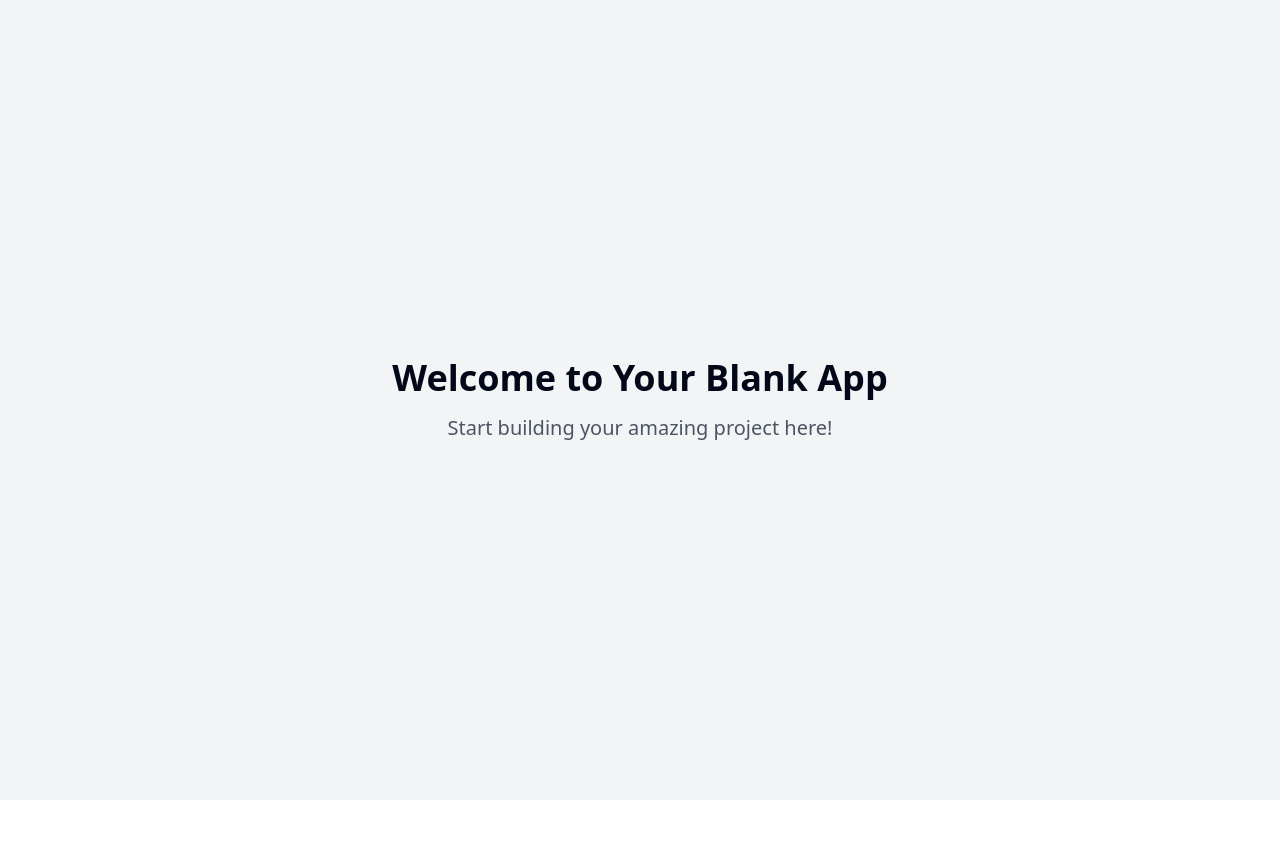
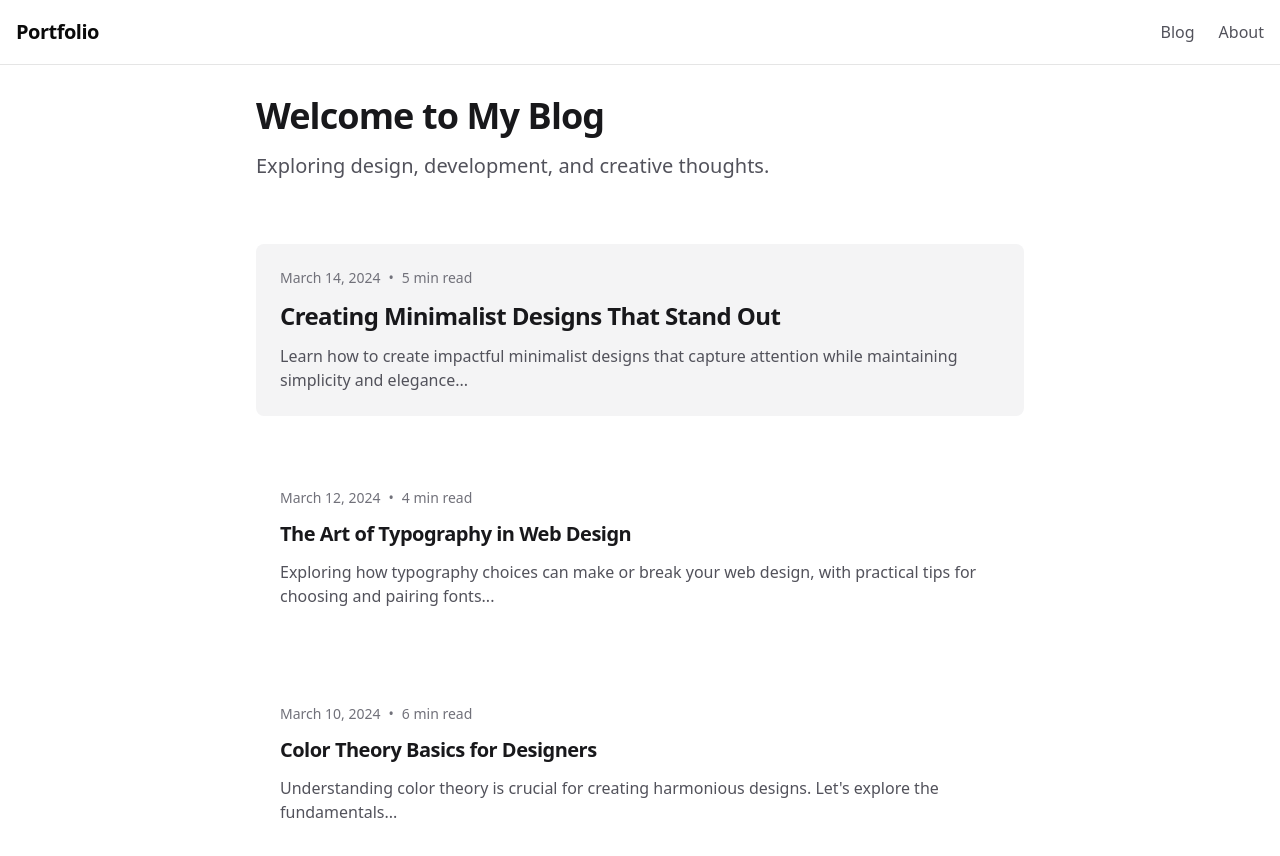
Before and after one commit to ElijahAhianyo/myportfoliosite, a React (Vite) app: page / in a window 1280 px wide. Shown: the top 856 px of the page. Before the commit the page ends 800 px from the top, so only its background shows below. Built offline with nearby package versions, Linux system fonts and the light colour scheme.

Commit message:
Add minimalist portfolio site
This commit adds a basic website for a portfolio, with a focus on blogging functionality.

```diff
--- /dev/null
+++ b/src/components/BlogCard.tsx
@@ -0,0 +1,46 @@
+
+import { Link } from "react-router-dom";
+
+interface BlogCardProps {
+  title: string;
+  excerpt: string;
+  date: string;
+  readingTime: string;
+  slug: string;
+  featured?: boolean;
+}
+
+const BlogCard = ({ title, excerpt, date, readingTime, slug, featured }: BlogCardProps) => {
+  return (
+    <Link
+      to={`/blog/${slug}`}
+      className={`
+        block group p-6 rounded-lg transition-all duration-300
+        ${featured
+          ? 'bg-blog-100 hover:bg-blog-200'
+          : 'hover:bg-blog-50'
+        }
+      `}
+    >
+      <article className="space-y-3">
+        <div className="flex items-center gap-2 text-sm text-blog-500">
+          <time>{date}</time>
+          <span>•</span>
+          <span>{readingTime}</span>
+        </div>
+        <h2 className={`
+          ${featured ? 'text-2xl' : 'text-xl'}
+          font-semibold tracking-tight text-blog-900
+          group-hover:text-blog-600 transition-colors
+        `}>
+          {title}
+        </h2>
+        <p className="text-blog-600 line-clamp-2">
+          {excerpt}
+        </p>
+      </article>
+    </Link>
+  );
+};
+
+export default BlogCard;
--- /dev/null
+++ b/src/components/Header.tsx
@@ -0,0 +1,33 @@
+
+import { Link } from "react-router-dom";
+
+const Header = () => {
+  return (
+    <header className="fixed top-0 left-0 right-0 z-50 bg-background/80 backdrop-blur-sm border-b">
+      <div className="container mx-auto px-4 h-16 flex items-center justify-between">
+        <Link
+          to="/"
+          className="text-xl font-semibold tracking-tight hover:text-blog-600 transition-colors"
+        >
+          Portfolio
+        </Link>
+        <nav className="flex gap-6">
+          <Link
+            to="/"
+            className="text-blog-600 hover:text-blog-800 transition-colors"
+          >
+            Blog
+          </Link>
+          <Link
+            to="/about"
+            className="text-blog-600 hover:text-blog-800 transition-colors"
+          >
+            About
+          </Link>
+        </nav>
+      </div>
+    </header>
+  );
+};
+
+export default Header;
--- a/src/index.css
+++ b/src/index.css
@@ -1,3 +1,4 @@
+
 @tailwind base;
 @tailwind components;
 @tailwind utilities;
@@ -5,88 +6,34 @@
 @layer base {
   :root {
     --background: 0 0% 100%;
-    --foreground: 222.2 84% 4.9%;
+    --foreground: 0 0% 3.9%;
 
     --card: 0 0% 100%;
-    --card-foreground: 222.2 84% 4.9%;
+    --card-foreground: 0 0% 3.9%;
 
     --popover: 0 0% 100%;
-    --popover-foreground: 222.2 84% 4.9%;
+    --popover-foreground: 0 0% 3.9%;
 
-    --primary: 222.2 47.4% 11.2%;
-    --primary-foreground: 210 40% 98%;
+    --primary: 0 0% 9%;
+    --primary-foreground: 0 0% 98%;
 
-    --secondary: 210 40% 96.1%;
-    --secondary-foreground: 222.2 47.4% 11.2%;
+    --secondary: 0 0% 96.1%;
+    --secondary-foreground: 0 0% 9%;
 
-    --muted: 210 40% 96.1%;
-    --muted-foreground: 215.4 16.3% 46.9%;
+    --muted: 0 0% 96.1%;
+    --muted-foreground: 0 0% 45.1%;
 
-    --accent: 210 40% 96.1%;
-    --accent-foreground: 222.2 47.4% 11.2%;
+    --accent: 0 0% 96.1%;
+    --accent-foreground: 0 0% 9%;
 
     --destructive: 0 84.2% 60.2%;
-    --destructive-foreground: 210 40% 98%;
+    --destructive-foreground: 0 0% 98%;
 
-    --border: 214.3 31.8% 91.4%;
-    --input: 214.3 31.8% 91.4%;
-    --ring: 222.2 84% 4.9%;
+    --border: 0 0% 89.8%;
+    --input: 0 0% 89.8%;
+    --ring: 0 0% 3.9%;
 
     --radius: 0.5rem;
-
-    --sidebar-background: 0 0% 98%;
-
-    --sidebar-foreground: 240 5.3% 26.1%;
-
-    --sidebar-primary: 240 5.9% 10%;
-
-    --sidebar-primary-foreground: 0 0% 98%;
-
-    --sidebar-accent: 240 4.8% 95.9%;
-
-    --sidebar-accent-foreground: 240 5.9% 10%;
-
-    --sidebar-border: 220 13% 91%;
-
-    --sidebar-ring: 217.2 91.2% 59.8%;
-  }
-
-  .dark {
-    --background: 222.2 84% 4.9%;
-    --foreground: 210 40% 98%;
-
-    --card: 222.2 84% 4.9%;
-    --card-foreground: 210 40% 98%;
-
-    --popover: 222.2 84% 4.9%;
-    --popover-foreground: 210 40% 98%;
-
-    --primary: 210 40% 98%;
-    --primary-foreground: 222.2 47.4% 11.2%;
-
-    --secondary: 217.2 32.6% 17.5%;
-    --secondary-foreground: 210 40% 98%;
-
-    --muted: 217.2 32.6% 17.5%;
-    --muted-foreground: 215 20.2% 65.1%;
-
-    --accent: 217.2 32.6% 17.5%;
-    --accent-foreground: 210 40% 98%;
-
-    --destructive: 0 62.8% 30.6%;
-    --destructive-foreground: 210 40% 98%;
-
-    --border: 217.2 32.6% 17.5%;
-    --input: 217.2 32.6% 17.5%;
-    --ring: 212.7 26.8% 83.9%;
-    --sidebar-background: 240 5.9% 10%;
-    --sidebar-foreground: 240 4.8% 95.9%;
-    --sidebar-primary: 224.3 76.3% 48%;
-    --sidebar-primary-foreground: 0 0% 100%;
-    --sidebar-accent: 240 3.7% 15.9%;
-    --sidebar-accent-foreground: 240 4.8% 95.9%;
-    --sidebar-border: 240 3.7% 15.9%;
-    --sidebar-ring: 217.2 91.2% 59.8%;
   }
 }
 
@@ -94,8 +41,13 @@
   * {
     @apply border-border;
   }
-
   body {
-    @apply bg-background text-foreground;
+    @apply bg-background text-foreground antialiased;
   }
 }
+
+@layer utilities {
+  .text-balance {
+    text-wrap: balance;
+  }
+}
--- a/src/pages/Index.tsx
+++ b/src/pages/Index.tsx
@@ -1,13 +1,62 @@
-// Update this page (the content is just a fallback if you fail to update the page)
+
+import Header from "@/components/Header";
+import BlogCard from "@/components/BlogCard";
+
+// Mock data - replace with real data later
+const posts = [
+  {
+    title: "Creating Minimalist Designs That Stand Out",
+    excerpt: "Learn how to create impactful minimalist designs that capture attention while maintaining simplicity and elegance...",
+    date: "March 14, 2024",
+    readingTime: "5 min read",
+    slug: "minimalist-designs",
+    featured: true,
+  },
+  {
+    title: "The Art of Typography in Web Design",
+    excerpt: "Exploring how typography choices can make or break your web design, with practical tips for choosing and pairing fonts...",
+    date: "March 12, 2024",
+    readingTime: "4 min read",
+    slug: "typography-in-web-design",
+  },
+  {
+    title: "Color Theory Basics for Designers",
+    excerpt: "Understanding color theory is crucial for creating harmonious designs. Let's explore the fundamentals...",
+    date: "March 10, 2024",
+    readingTime: "6 min read",
+    slug: "color-theory-basics",
+  },
+];
 
 const Index = () => {
   return (
-    <div className="min-h-screen flex items-center justify-center bg-gray-100">
-      <div className="text-center">
-        <h1 className="text-4xl font-bold mb-4">Welcome to Your Blank App</h1>
-        <p className="text-xl text-gray-600">Start building your amazing project here!</p>
-      </div>
-    </div>
+    <>
+      <Header />
+      <main className="container mx-auto px-4 pt-24 pb-16">
+        <section className="max-w-3xl mx-auto space-y-16">
+          <div className="space-y-4">
+            <h1 className="text-4xl font-bold tracking-tight text-blog-900 animate-fade-up">
+              Welcome to My Blog
+            </h1>
+            <p className="text-xl text-blog-600 animate-fade-up" style={{ animationDelay: "100ms" }}>
+              Exploring design, development, and creative thoughts.
+            </p>
+          </div>
+
+          <div className="space-y-12">
+            {posts.map((post, index) => (
+              <div
+                key={post.slug}
+                className="animate-fade-up"
+                style={{ animationDelay: `${(index + 2) * 100}ms` }}
+              >
+                <BlogCard {...post} />
+              </div>
+            ))}
+          </div>
+        </section>
+      </main>
+    </>
   );
 };
 
--- a/tailwind.config.ts
+++ b/tailwind.config.ts
@@ -1,3 +1,4 @@
+
 import type { Config } from "tailwindcss";
 
 export default {
@@ -12,85 +13,82 @@ export default {
   theme: {
     container: {
       center: true,
-			padding: '2rem',
+      padding: "2rem",
       screens: {
-				'2xl': '1400px'
-			}
+        "2xl": "1400px",
+      },
     },
     extend: {
       colors: {
-				border: 'hsl(var(--border))',
-				input: 'hsl(var(--input))',
-				ring: 'hsl(var(--ring))',
-				background: 'hsl(var(--background))',
-				foreground: 'hsl(var(--foreground))',
+        border: "hsl(var(--border))",
+        input: "hsl(var(--input))",
+        ring: "hsl(var(--ring))",
+        background: "hsl(var(--background))",
+        foreground: "hsl(var(--foreground))",
         primary: {
-					DEFAULT: 'hsl(var(--primary))',
-					foreground: 'hsl(var(--primary-foreground))'
+          DEFAULT: "hsl(var(--primary))",
+          foreground: "hsl(var(--primary-foreground))",
         },
         secondary: {
-					DEFAULT: 'hsl(var(--secondary))',
-					foreground: 'hsl(var(--secondary-foreground))'
-				},
-				destructive: {
-					DEFAULT: 'hsl(var(--destructive))',
-					foreground: 'hsl(var(--destructive-foreground))'
+          DEFAULT: "hsl(var(--secondary))",
+          foreground: "hsl(var(--secondary-foreground))",
         },
         muted: {
-					DEFAULT: 'hsl(var(--muted))',
-					foreground: 'hsl(var(--muted-foreground))'
+          DEFAULT: "hsl(var(--muted))",
+          foreground: "hsl(var(--muted-foreground))",
         },
         accent: {
-					DEFAULT: 'hsl(var(--accent))',
-					foreground: 'hsl(var(--accent-foreground))'
-				},
-				popover: {
-					DEFAULT: 'hsl(var(--popover))',
-					foreground: 'hsl(var(--popover-foreground))'
+          DEFAULT: "hsl(var(--accent))",
+          foreground: "hsl(var(--accent-foreground))",
         },
         card: {
-					DEFAULT: 'hsl(var(--card))',
-					foreground: 'hsl(var(--card-foreground))'
+          DEFAULT: "hsl(var(--card))",
+          foreground: "hsl(var(--card-foreground))",
         },
-				sidebar: {
-					DEFAULT: 'hsl(var(--sidebar-background))',
-					foreground: 'hsl(var(--sidebar-foreground))',
-					primary: 'hsl(var(--sidebar-primary))',
-					'primary-foreground': 'hsl(var(--sidebar-primary-foreground))',
-					accent: 'hsl(var(--sidebar-accent))',
-					'accent-foreground': 'hsl(var(--sidebar-accent-foreground))',
-					border: 'hsl(var(--sidebar-border))',
-					ring: 'hsl(var(--sidebar-ring))'
+        blog: {
+          50: "#fafafa",
+          100: "#f4f4f5",
+          200: "#e4e4e7",
+          300: "#d4d4d8",
+          400: "#a1a1aa",
+          500: "#71717a",
+          600: "#52525b",
+          700: "#3f3f46",
+          800: "#27272a",
+          900: "#18181b",
         }
       },
       borderRadius: {
-				lg: 'var(--radius)',
-				md: 'calc(var(--radius) - 2px)',
-				sm: 'calc(var(--radius) - 4px)'
+        lg: "var(--radius)",
+        md: "calc(var(--radius) - 2px)",
+        sm: "calc(var(--radius) - 4px)",
       },
       keyframes: {
-				'accordion-down': {
-					from: {
-						height: '0'
+        "accordion-down": {
+          from: { height: "0" },
+          to: { height: "var(--radix-accordion-content-height)" },
         },
-					to: {
-						height: 'var(--radix-accordion-content-height)'
-					}
+        "accordion-up": {
+          from: { height: "var(--radix-accordion-content-height)" },
+          to: { height: "0" },
         },
-				'accordion-up': {
-					from: {
-						height: 'var(--radix-accordion-content-height)'
+        "fade-up": {
+          "0%": {
+            opacity: "0",
+            transform: "translateY(10px)",
           },
-					to: {
-						height: '0'
-					}
-				}
+          "100%": {
+            opacity: "1",
+            transform: "translateY(0)",
+          },
+        },
       },
       animation: {
-				'accordion-down': 'accordion-down 0.2s ease-out',
-				'accordion-up': 'accordion-up 0.2s ease-out'
-			}
-		}
+        "accordion-down": "accordion-down 0.2s ease-out",
+        "accordion-up": "accordion-up 0.2s ease-out",
+        "fade-up": "fade-up 0.5s ease-out",
+      },
+    },
   },
   plugins: [require("tailwindcss-animate")],
 } satisfies Config;
```
Also changed, not shown: src/pages/NotFound.tsx (+24 -20 lines). Lines whose indentation alone changed are shown as unchanged.
